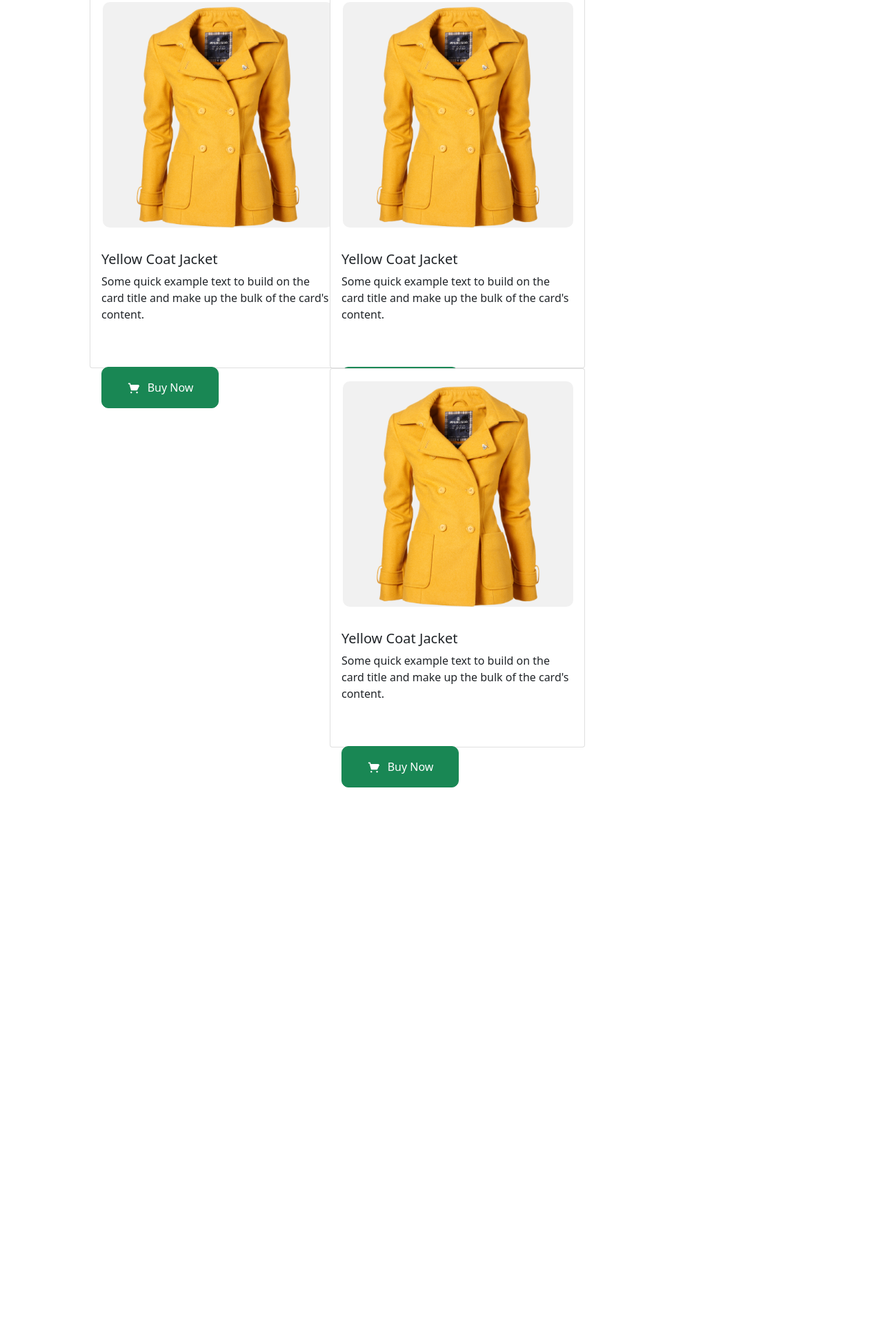
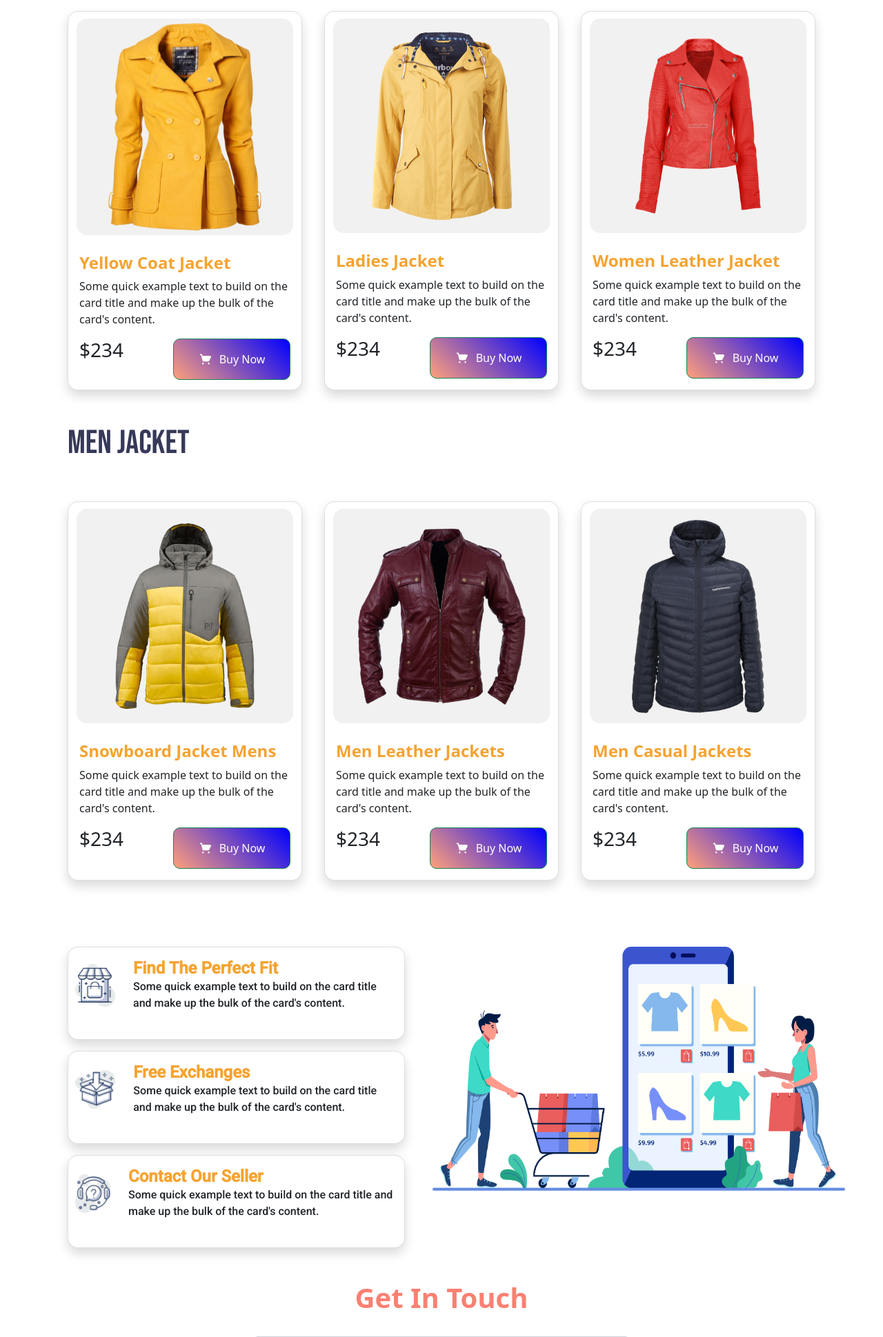
Before and after one commit to AR-Raqeeb/responsive-web-assignment, a plain HTML site: page index.html in a window 1280 px wide. Shown: the part 861-2800 px from the top of the page at 69% size. Before the commit the page ends 2019 px from the top, so only its background shows below. Drawn offline with nearby package versions, Linux system fonts and the light colour scheme.

Commit message:
almost done

```diff
--- a/index.html
+++ b/index.html
@@ -9,174 +9,202 @@
     <link rel="preconnect" href="https://fonts.gstatic.com">
     <link href="https://fonts.googleapis.com/css2?family=Roboto:wght@500&display=swap" rel="stylesheet">
     <link rel="stylesheet" href="https://cdnjs.cloudflare.com/ajax/libs/font-awesome/4.7.0/css/font-awesome.min.css">
+    <link rel="preconnect" href="https://fonts.gstatic.com">
+    <link href="https://fonts.googleapis.com/css2?family=Bebas+Neue&display=swap" rel="stylesheet">
 
 </head>
 <body>
     <section class="top-section">
         <div class="container">
-            <nav class="navbar navbar-expand-lg navbar-light">
+            <nav class="navbar navbar-expand-lg sticky-top navbar-light">
                 <div class="container-fluid">
                   <a class="navbar-brand" href="#">
                       <img id="brand-logo" src="logo & icon/brand logo.png" alt="">
                   </a>
-                <button class="navbar-toggler" type="button" data-bs-toggle="collapse" data-bs-target="#navbarNav" aria-controls="navbarNav" aria-expanded="false" aria-label="Toggle navigation">
+                  <button class="navbar-toggler" type="button" data-bs-toggle="collapse" data-bs-target="#navbarNavAltMarkup" aria-controls="navbarNavAltMarkup" aria-expanded="false" aria-label="Toggle navigation">
                     <span class="navbar-toggler-icon"></span>
                   </button>
-                <div class="collapse navbar-collapse d-flex justify-content-end nav-font-style" id="navbarNav">
-                    <ul class="navbar-nav">
-                    <li class="nav-item">
-                        <a class="nav-link active ml-5" aria-current="page" href="#">Home</a>
-                    </li>
-                    <li class="nav-item px-5">
-                        <a class="nav-link active ml-5" aria-current="page" href="#">Product</a>
-                    </li>
-                    <li class="nav-item">
-                        <a class="nav-link active" aria-current="page" href="#">About us</a>
-                    </li>
-                    <li class="nav-item px-5">
-                        <a class="nav-link active" aria-current="page" href="#">Contact us</a>
-                    </li>
-                    </ul>
+                  <div class="collapse navbar-collapse" id="navbarNavAltMarkup">
+                    <div class="navbar-nav nav-font-style mx-auto">
+                      <a class="nav-link mx-4" aria-current="page" href="#">Home</a>
+                      <a class="nav-link active mx-4" href="#womens-section">Products</a>
+                      <a class="nav-link active mx-4" href="#bottom-section">About us</a>
+                      <a class="nav-link active mx-4" href="#contact">Contact us</a>
+                    </div>
                   </div>
                 </div>
               </nav>
         </div>
         <div class="container">
             <div class="first-section">
-                <h1>BE THE PENGUINS</h1>
-                <h1>OF WINTER</h1>
-                <p>Best place to purchase your winter cloth collection. We are always here.</p>
+                <h1 id="penguin-heading">BE THE PENGUINS</h1>
+                <h1 id="winter-heading">OF WINTER</h1>
+                <p id="para-font-style">Best place to purchase your winter cloth collection. We are always here.</p>
                 <button type="button" class="btn btn-success button-style"><img src="logo & icon/shopping-cart.png" class="cart-image-style">Buy Now</button>
             </div>
             <div class="first-section">
-                <img id="model-image" src="images/Mask Group.png" alt="">
+                <img id="model-image" src="images/Mask Group.png" class="img-fluid">
             </div>
           </div>
 
     </section>
     <main class="container">
-        <section id="shoes" class="mt-5">
-            <h3>Women Jacket</h3>
-            <div class="row px-5 mt-5">
-                <div class="col col-md-4">
-                    <div class="card card-size" style="width: 18rem;">
-                        <div class="jacket-image1">
-                            <img src="images/women-jacket-1.png" class="card-img-top" alt="...">
+        <section id="womens-section" class="mt-5">
+            <h3 id="women-jacket-heading" class="mx-3">Women Jacket</h3>
 
+            <div class="d-flex flex-md-row flex-column">
+                <div class="card mt-5 card-size mx-3 shadow">
+                    <div class="jacket-image">
+                        <img src="images/women-jacket-1.png" class="card-img-top img-fluid" alt="...">
                     </div>
-
-                        <div class="card-body card-button">
-                          <h5 class="card-title">Yellow Coat Jacket</h5>
+                    <div class="card-body">
+                      <h5 id="heading-font-size" class="card-title">Yellow Coat Jacket</h5>
                       <p class="card-text">Some quick example text to build on the card title and make up the bulk of the card's content.</p>
-                          <button type="button" class="btn btn-success button-style mt-5"><img src="logo & icon/shopping-cart.png" class="cart-image-style">Buy Now</button>
+                      <div class="d-flex justify-content-between">
+                        <h3>$234</h3>
+                        <a href="#" class="btn btn-success button-style d-flex align-items-center justify-content-center"><img src="logo & icon/shopping-cart.png" class="cart-image-style">Buy Now</a>
                       </div>
                     </div>
-
-                  <!-- <div class="card h-100 jacket-card1 shadow card-size">
-                    <div class="jacket-image1">
-                        <img src="images/women-jacket-1.png" class="card-img-top card-image" alt="...">
                   </div>
-                    <div class="card-body card-button">
-                      <h5 class="card-title">Yellow Coat Jacket</h5>
-                      <p class="card-text">Lorem ipsum dolor sit amet consectetur adipisicing elit. Rem repudiandae ut vel.</p>
-                      <button type="button" class="btn btn-success button-style mt-5"><img src="logo & icon/shopping-cart.png" class="cart-image-style">Buy Now</button>
-                    </div> -->
+                  <div class="card mt-5 card-size mx-3 shadow">
+                    <div class="jacket-image d-flex align-items-center justify-content-center">
+                        <img id="jacket-img2" src="images/women-jacket-2.png" class="card-img-top img-fluid" alt="...">
                     </div>
-                  <div class="col col-md-4">
-                    <div class="card card-size" style="width: 18rem;">
-                        <div class="jacket-image1">
-                            <img src="images/women-jacket-1.png" class="card-img-top" alt="...">
-
-                        </div>
-
-                        <div class="card-body card-button">
-                          <h5 class="card-title">Yellow Coat Jacket</h5>
+                    <div class="card-body">
+                      <h5 id="heading-font-size" class="card-title">Ladies Jacket</h5>
                       <p class="card-text">Some quick example text to build on the card title and make up the bulk of the card's content.</p>
-                          <button type="button" class="btn btn-success button-style mt-5"><img src="logo & icon/shopping-cart.png" class="cart-image-style">Buy Now</button>
+                      <div class="d-flex justify-content-between">
+                        <h3>$234</h3>
+                        <a href="#" class="btn btn-success button-style d-flex align-items-center justify-content-center"><img src="logo & icon/shopping-cart.png" class="cart-image-style">Buy Now</a>
                       </div>
                     </div>
-                      <div class="col col-md-4">
-                        <div class="card card-size" style="width: 18rem;">
-                            <div class="jacket-image1">
-                                <img src="images/women-jacket-1.png" class="card-img-top" alt="...">
-
                   </div>
-
-                            <div class="card-body card-button">
-                              <h5 class="card-title">Yellow Coat Jacket</h5>
+                  <div class="card mt-5 card-size mx-3 shadow">
+                    <div class="jacket-image d-flex align-items-center justify-content-center">
+                        <img id="jacket-img3" src="images/women-jacket-3.png" class="card-img-top img-fluid" alt="...">
+                    </div>
+                    <div class="card-body">
+                      <h5 id="heading-font-size" class="card-title">Women Leather Jacket</h5>
                       <p class="card-text">Some quick example text to build on the card title and make up the bulk of the card's content.</p>
-                              <button type="button" class="btn btn-success button-style mt-5"><img src="logo & icon/shopping-cart.png" class="cart-image-style">Buy Now</button>
+                      <div class="d-flex justify-content-between">
+                        <h3>$234</h3>
+                        <a href="#" class="btn btn-success button-style d-flex align-items-center justify-content-center"><img src="logo & icon/shopping-cart.png" class="cart-image-style">Buy Now</a>
                       </div>
                     </div>
                   </div>
             </div>
+        </section>
+    <section class="mt-5 mb-5">
+            <h3 id="men-jacket-heading" class="mx-3">Men Jacket</h3>
+
+            <div class="d-flex flex-md-row flex-column">
+                <div class="card mt-5 card-size mx-3 shadow">
+                    <div class="jacket-image d-flex align-items-center justify-content-center">
+                        <img id="men-img1" src="images/men-jacket-1.png" class="card-img-top img-fluid" alt="...">
                     </div>
-                <!-- <div class="col">
-                  <div class="card h-100 jacket-card2 shadow card-size mx-3">
-                    <img style="width: 293px; height: 293px;" src="images/women-jacket-2.png" class="card-img-top card-image mt-2" alt="...">
-                    <div class="card-body mt-3 card-button">
-                      <h5 class="card-title">Ladies Jacket</h5>
-                      <p class="card-text">Lorem ipsum dolor sit amet consectetur adipisicing elit. Officiis doloribus nostrum eveniet!</p>
-                      <button type="button" class="btn btn-success button-style mt-3"><img src="logo & icon/shopping-cart.png" class="cart-image-style">Buy Now</button>
+                    <div class="card-body">
+                      <h5 id="heading-font-size" class="card-title">Snowboard Jacket Mens</h5>
+                      <p class="card-text">Some quick example text to build on the card title and make up the bulk of the card's content.</p>
+                      <div class="d-flex justify-content-between">
+                        <h3>$234</h3>
+                        <a href="#" class="btn btn-success button-style d-flex align-items-center justify-content-center"><img src="logo & icon/shopping-cart.png" class="cart-image-style">Buy Now</a>
                       </div>
                     </div>
                   </div>
-                <div class="col">
-                  <div class="card h-100 jacket-card3 shadow card-size mx-5">
-                    <img style="width: 293px; height: 293px;" src="images/women-jacket-3.png" class="card-img-top card-image" alt="...">
-                    <div class="card-body mt-4 card-button">
-                      <h5 class="card-title">Women Leather Jacket</h5>
-                      <p class="card-text">Lorem ipsum dolor sit amet consectetur adipisicing elit. Sed explicabo minus corporis?</p>
-                      <button type="button" class="btn btn-success button-style mt-4"><img src="logo & icon/shopping-cart.png" class="cart-image-style">Buy Now</button>
+                  <div class="card mt-5 card-size mx-3 shadow">
+                    <div class="jacket-image d-flex align-items-center justify-content-center">
+                        <img id="men-img2" src="images/men-jacket-2.png" class="card-img-top img-fluid" alt="...">
+                    </div>
+                    <div class="card-body">
+                      <h5 id="heading-font-size" class="card-title">Men Leather Jackets</h5>
+                      <p class="card-text">Some quick example text to build on the card title and make up the bulk of the card's content.</p>
+                      <div class="d-flex justify-content-between">
+                        <h3>$234</h3>
+                        <a href="#" class="btn btn-success button-style d-flex align-items-center justify-content-center"><img src="logo & icon/shopping-cart.png" class="cart-image-style">Buy Now</a>
                       </div>
                     </div>
                   </div>
-              </div> -->
-
-
-
-
-            <!-- <div class="row row-cols-1 row-cols-md-3 g-4 mt-5">
-                <div class="col">
-                  <div class="card jacket-card1 h-100 shadow">
-                    <img src="images/women-jacket-1.png" class="card-img-top" alt="...">
+                  <div class="card mt-5 card-size mx-3 shadow">
+                    <div class="jacket-image d-flex align-items-center justify-content-center">
+                        <img id="men-img3" src="images/men-jacket-3.png" class="card-img-top img-fluid" alt="...">
+                    </div>
                     <div class="card-body">
-                      <h5 class="card-title">Yellow Coat Jacket</h5>
-                      <p class="card-text">This is a wider card with supporting text below as a natural lead-in to additional content. This content is a little bit longer.</p>
-                    </div>
-                    <div class="card-footer jacket-card-footer">
-                        <button type="button" class="btn btn-success button-style"><img src="logo & icon/shopping-cart.png" class="cart-image-style">Buy Now</button>
+                      <h5 id="heading-font-size" class="card-title">Men Casual Jackets</h5>
+                      <p class="card-text">Some quick example text to build on the card title and make up the bulk of the card's content.</p>
+                      <div class="d-flex justify-content-between">
+                        <h3>$234</h3>
+                        <a href="#" class="btn btn-success button-style d-flex align-items-center justify-content-center"><img src="logo & icon/shopping-cart.png" class="cart-image-style">Buy Now</a>
                       </div>
                     </div>
                   </div>
-                <div class="col">
-                  <div class="card jacket-card2 h-100 shadow">
-                    <img style="height: 293px; width: 293px;" src="images/women-jacket-2.png" class="card-img-top" alt="...">
+            </div>
+        </section>
+    <section id="bottom-section" class="bottom-section mb-5">
+        <div class="d-flex flex-md-row flex-column-reverse">
+        <div>
+            <div class="card mt-5 bottom-card mx-3 shadow">
+                <div class="d-flex">
+                        <img id="fit-logo" src="logo & icon/fit-img.png" class="card-img-top img-fluid" alt="...">
                     <div class="card-body">
-                      <h5 class="card-title">Ladies Jacket</h5>
-                      <p class="card-text">This card has supporting text below as a natural lead-in to additional content.</p>
-                    </div>
-                    <div class="card-footer jacket-card-footer">
-                        <button type="button" class="btn btn-success button-style"><img src="logo & icon/shopping-cart.png" class="cart-image-style">Buy Now</button>
+                            <h4 id="heading-font-size" class="card-text-position">Find The Perfect Fit</h4>
+                            <p id="para-font-size" class="card-text card-text-position">Some quick example text to build on the card title and make up the bulk of the card's content.</p>
                     </div>
                 </div>
             </div>
-                <div class="col">
-                  <div class="card jacket-card3 h-100 shadow">
-                    <img src="images/women-jacket-3.png" class="card-img-top" alt="...">
+                <div class="card mt-3 bottom-card mx-3 shadow">
+                    <div class="d-flex">
+                        <img id="exchange-logo" src="logo & icon/exchange-img.png" class="card-img-top img-fluid " alt="...">
                         <div class="card-body">
-                      <h5 class="card-title">Women Leather Jacket</h5>
-                      <p class="card-text">This is a wider card with supporting text below as a natural lead-in to additional content. This card has even longer content than the first to show that equal height action.</p>
-                    </div>
-                    <div class="card-footer jacket-card-footer">
-                        <button type="button" class="btn btn-success button-style"><img src="logo & icon/shopping-cart.png" class="cart-image-style">Buy Now</button>
+                            <h4 id="heading-font-size" class="card-text-position">Free Exchanges</h4>
+                            <p id="para-font-size" class="card-text card-text-position">Some quick example text to build on the card title and make up the bulk of the card's content.</p>
                         </div>
                     </div>
                 </div>
-              </div> -->
+                <div class="card mt-3 bottom-card mx-3 shadow">
+                    <div class="d-flex">
+                        <img id="contact-logo" src="logo & icon/contact-img.png" class="card-img-top img-fluid" alt="...">
+                        <div class="card-body">
+                            <h4 id="heading-font-size" class="card-text-position">Contact Our Seller</h4>
+                            <p id="para-font-size" class="card-text card-text-position">Some quick example text to build on the card title and make up the bulk of the card's content.</p>
+                        </div>
+                    </div>
+                </div>
+            </div>
+                    <img id="shopping-image" src="logo & icon/shopping.png" class="mt-5 mx-4 img-fluid">
+            </div>
+        </section>
+        <section id="contact" class="contact-section mb-5 mx-3">
+                    <div class="contact-form">
+                        <h2 id="last-heading">Get In Touch</h2>
+                        <div class="mb-3 box-style">
+                            <label for="exampleFormControlTextarea1" class="form-label"></label>
+                            <textarea class="form-control" id="exampleFormControlTextarea1" rows="1" placeholder="Name"></textarea>
+                          </div>
+
+                        <div class="mb-3 box-style">
+                            <label for="exampleFormControlInput1" class="form-label"></label>
+                            <input type="email" class="form-control" id="exampleFormControlInput1" placeholder="name@example.com">
+                          </div>
+
+                          <div class="mb-3 box-style">
+                            <label for="exampleFormControlTextarea1" class="form-label"></label>
+                            <textarea class="form-control" id="exampleFormControlTextarea1" rows="1" placeholder="Subject"></textarea>
+                          </div>
+
+                          <div class="mb-3 box-style">
+                            <label for="exampleFormControlTextarea1" class="form-label"></label>
+                            <textarea class="form-control" id="exampleFormControlTextarea1" rows="5" placeholder="Your Message Here"></textarea>
+                          </div>
+                    </div>
+                    <div class="text-center send-button">
+                        <button class="btn btn-success" type="button">Send</button>
+                    </div>
         </section>
     </main>
 
     <script src="https://cdn.jsdelivr.net/npm/bootstrap@5.0.0-beta1/dist/js/bootstrap.bundle.min.js" integrity="sha384-ygbV9kiqUc6oa4msXn9868pTtWMgiQaeYH7/t7LECLbyPA2x65Kgf80OJFdroafW" crossorigin="anonymous"></script>
+    <script src="https://code.jquery.com/jquery-3.2.1.slim.min.js" integrity="sha384-KJ3o2DKtIkvYIK3UENzmM7KCkRr/rE9/Qpg6aAZGJwFDMVNA/GpGFF93hXpG5KkN" crossorigin="anonymous"></script>
+    <script src="https://cdnjs.cloudflare.com/ajax/libs/popper.js/1.12.9/umd/popper.min.js" integrity="sha384-ApNbgh9B+Y1QKtv3Rn7W3mgPxhU9K/ScQsAP7hUibX39j7fakFPskvXusvfa0b4Q" crossorigin="anonymous"></script>
+    <script src="https://maxcdn.bootstrapcdn.com/bootstrap/4.0.0/js/bootstrap.min.js" integrity="sha384-JZR6Spejh4U02d8jOt6vLEHfe/JQGiRRSQQxSfFWpi1MquVdAyjUar5+76PVCmYl" crossorigin="anonymous"></script>
 </body>
 </html>
--- a/style.css
+++ b/style.css
@@ -1,3 +1,6 @@
+body{
+    overflow-x: hidden;
+}
 .top-section{
     background: #FFFBF0;
     height: 715px;
@@ -9,11 +12,27 @@
 .nav-font-style{
     font-family: 'Roboto', sans-serif;
     font-size: 16px;
+    font-weight: bold;
+}
+#penguin-heading{
+    font-family: 'Bebas Neue', cursive;
+    font-size: 70px;
+    color: salmon;
+}
+#winter-heading{
+    font-family: 'Bebas Neue', cursive;
+    font-size: 80px;
+    color: rgb(8, 8, 70);
+}
+#para-font-style{
+    font-family: 'Roboto', sans-serif;
+    font-size: 16px;
 }
 .button-style{
     width: 170px;
     height: 60px;
     border-radius: 10px;
+    background-image: linear-gradient(45deg, lightsalmon, blue);
 }
 .button-style img{
     width: 20px;
@@ -34,29 +53,113 @@
     margin-top: 101px;
     width: 400px;
 }
-.card-image {
-
-    border-radius: 20px;
-    padding: 3px;
-}
-.jacket-card-footer{
-    background-color: white;
-    border: 0;
-}
 .card-size{
     width: 370px !important;
     height: 550px !important;
+    border-radius: 15px;
 }
-.card-image{
+#women-jacket-heading{
+    font-family: 'Bebas Neue', cursive;
+    font-size: 48px;
+    color: rgb(202, 129, 141);
+}
+.jacket-image{
+    background: #F1F1F1;
+    margin: 10px auto;
+    width: 314px;
+    height: 327px;
+    border-radius: 15px;
+
+}
+#jacket-img2{
+    width: 203px;
+    height: 273px;
+    display: block;
+    margin: auto;
+    border-radius: 15px;
+}
+#jacket-img3{
+    width: 202px;
+    height: 269px;
     display: block;
     margin-left: auto;
     margin-right: auto;
+    border-radius: 15px;
+}
+#men-jacket-heading{
+    font-family: 'Bebas Neue', cursive;
+    font-size: 48px;
+    color: #363958;
+}
+#men-img1{
+    width: 202px;
+    height: 269px;
+    border-radius: 15px;
+}
+#men-img2{
+    width: 243px;
+    height: 256px;
+    border-radius: 15px;
+}
+#men-img3{
+    width: 192px;
+    height: 280px;
+    border-radius: 15px;
+}
+.bottom-card{
+    width: 489px;
+    height: 135px;
+    border-radius: 15px;
+}
+#fit-logo{
+    width: 78px;
+    height: 82px;
+    margin: auto;
+    padding: 10px;
+
+}
+#exchange-logo{
+    width: 79px;
+    height: 76px;
+    margin: auto;
+    padding: 10px;
+}
+#contact-logo{
+    width: 71px;
+    height: 76px;
+    margin: auto;
+    padding: 10px;
+}
+.card-text-position{
+    margin: auto;
+    font-family: 'Roboto', sans-serif;
+}
+#shopping-image{
+    width: 599px;
+    height: 354px;
+}
+#heading-font-size{
+    color: #F5A331;
+    font-size: 24px;
+    font-weight: bold;
+}
+#para-font-size{
+    font-size: 16px;
+    font-weight: normal;
+}
+#last-heading{
+    text-align: center;
+    color: salmon;
+    font-size: 40px;
+    font-weight: bold;
+}
+.box-style{
     width: 50%;
+    margin: auto;
+    border-radius: 50px;
 }
-.jacket-image1{
-    background: #F1F1F1;
-    margin: 18px;
-    width: 334px;
-    height: 327px;
+#send-button{
+    height: 40px;
+    width: 120px;
     border-radius: 10px;
 }
```
Also changed, not shown: images/contact image.jpg (added), images/contact.png (added), images/men-jacket-1.png (renamed from images/image 11.png), images/men-jacket-2.png (renamed from images/vippng 1.png), images/men-jacket-3.png (renamed from images/toppng 1.png), logo & icon/contact-img.png (renamed from logo & icon/image 14.png), logo & icon/exchange-img.png (renamed from logo & icon/image 13.png), logo & icon/fit-img.png (renamed from logo & icon/image 12.png), logo & icon/shopping.png (renamed from logo & icon/XMLID 1.png). Lines whose indentation alone changed are shown as unchanged.
